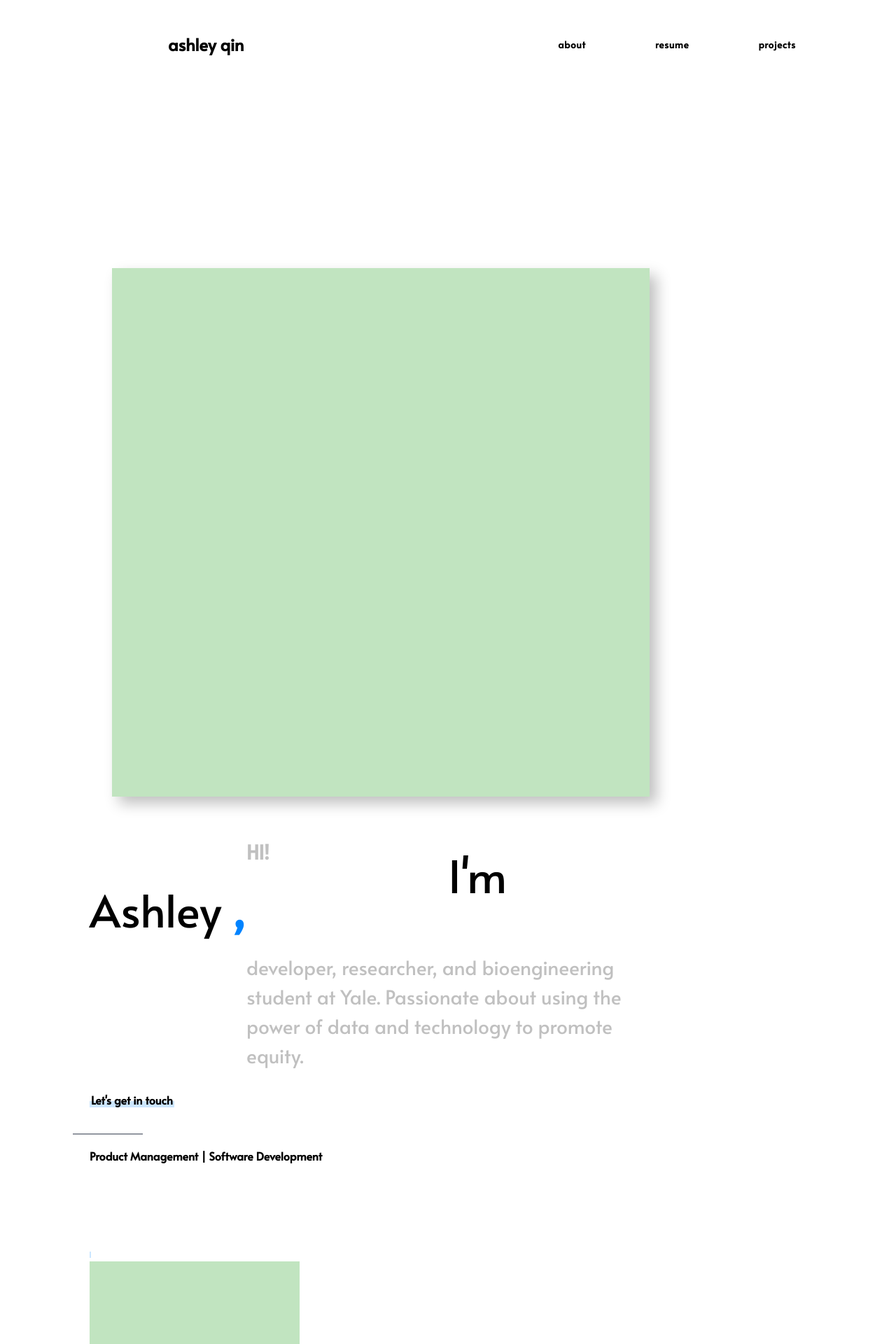
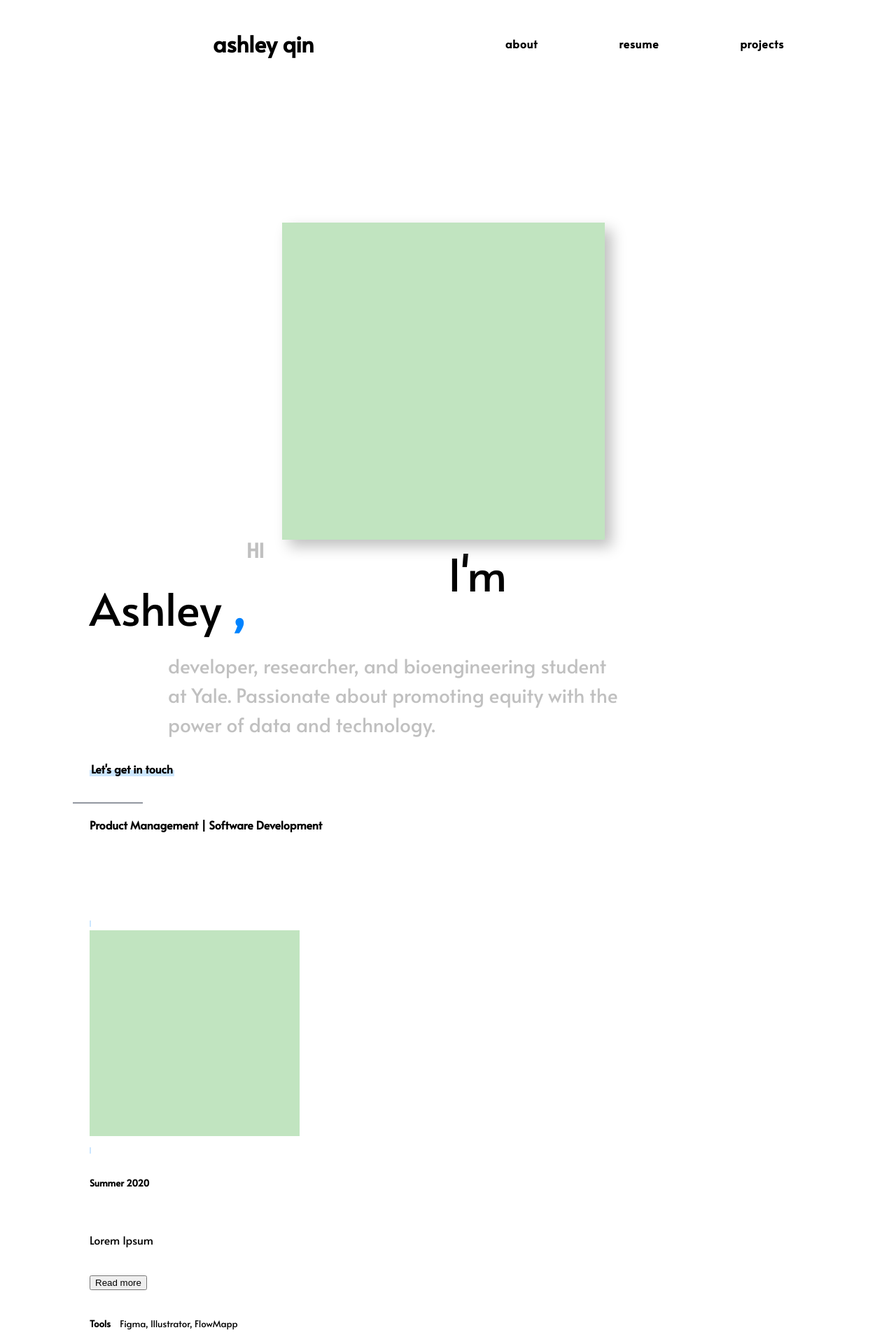
Before and after one commit to ashleyyqin/ashleyyqin.github.io, a Jekyll site: the page built from index.html, in a window 1280 px wide. Shown: the top 1920 px of the page at 70% size. Built offline with Jekyll 4.4.1, drawn with Linux system fonts in a browser that asks for light colours.

Commit message:
reformatting

```diff
--- a/index.html
+++ b/index.html
@@ -4,15 +4,15 @@ title: Home
 ---
 
 <div class="wide">
-    <img id="bio-prof-pic" style="max-width: 100%; filter: drop-shadow(10px 10px 10px silver);" src="/media/profile.jpg">
+    <img id="bio-prof-pic" style="max-width: 60%; filter: drop-shadow(10px 10px 10px silver);" src="/media/profile.jpg">
     <span class="home-top"></span>
-    <span class="home-title1">HI!</span>
+    <span class="home-title1">HI</span>
     <span class="home-title2">I'm Ashley
         <span style = "color: #0083ff; font-weight: bold">
             ,
         </span>
     </span>
-    <span class="home-subtitle">developer, researcher, and bioengineering student at Yale. Passionate about using the power of data and technology to promote equity.</span>
+    <span class="home-subtitle">developer, researcher, and bioengineering student at Yale. Passionate about promoting equity with the power of data and technology.</span>
     <a href="mailto:ashleyelaineqin@gmail.com"><strong>Let's get in touch</strong></a>
     <span class="home-bottom"></span>
 </div>
--- a/styles/main.css
+++ b/styles/main.css
@@ -142,17 +142,17 @@ header {
 header a {
     color: black;
     text-decoration: none;
-    transition: color 0.25s ease-in-out;
+    /*transition: color 0.25s ease-in-out;*/
 }
 
 header a:hover {
     color: var(--color-blue);
-    transition: all 0.25s;
+    /*transition: all 0.25s;*/
 }
 
 #siteTitle {
     z-index: 2000;
-    font-size: 150%;
+    font-size: 200%;
     /*letter-spacing: .3em;*/
     margin-left: 8em;
 }
@@ -163,7 +163,7 @@ nav {
 }
 
 nav a {
-    font-size: 85%;
+    font-size: 100%;
     letter-spacing: 0.05em;
     /*margin: 1em;*/
     margin-right: 7em;
@@ -227,7 +227,7 @@ ol li > * {
     margin: 0;
 }
 
-.list-plus,
+/*.list-plus,
 .list-arrows {
     padding-left: 40px;
     margin-top: 1.5em;
@@ -291,7 +291,7 @@ ol li > * {
 .list-bar.buttons li a {
     color: white;
     text-decoration: none;
-}
+}*/
 
 /* LAYOUT: CONTAINERS*/
 
@@ -473,7 +473,7 @@ main {
 .home-title1 {
     font-size: 175%;
     font-weight: bold;
-    /*margin-bottom: 1em;*/
+    margin-bottom: 0.5em;
     margin-top: 8em;
     margin-left: 8em;
     margin-right: 8em;
@@ -491,7 +491,7 @@ main {
 .home-subtitle {
     margin-top: 1em;
     margin-bottom: 1em;
-    margin-left: 8em;
+    margin-left: 4em;
     display: block;
     font-weight: 300;
     font-size: 175%;
@@ -546,8 +546,9 @@ main {
     width: 320px;
     float: right;
     margin: -140px 0 24px 20px;*/
-    margin-top: 8em;
-    margin-left: 2em;
+    float: right;
+    margin-top: 4em;
+    margin-right: 2em;
 }
 
 @media screen and (max-width: 768px) {
```
